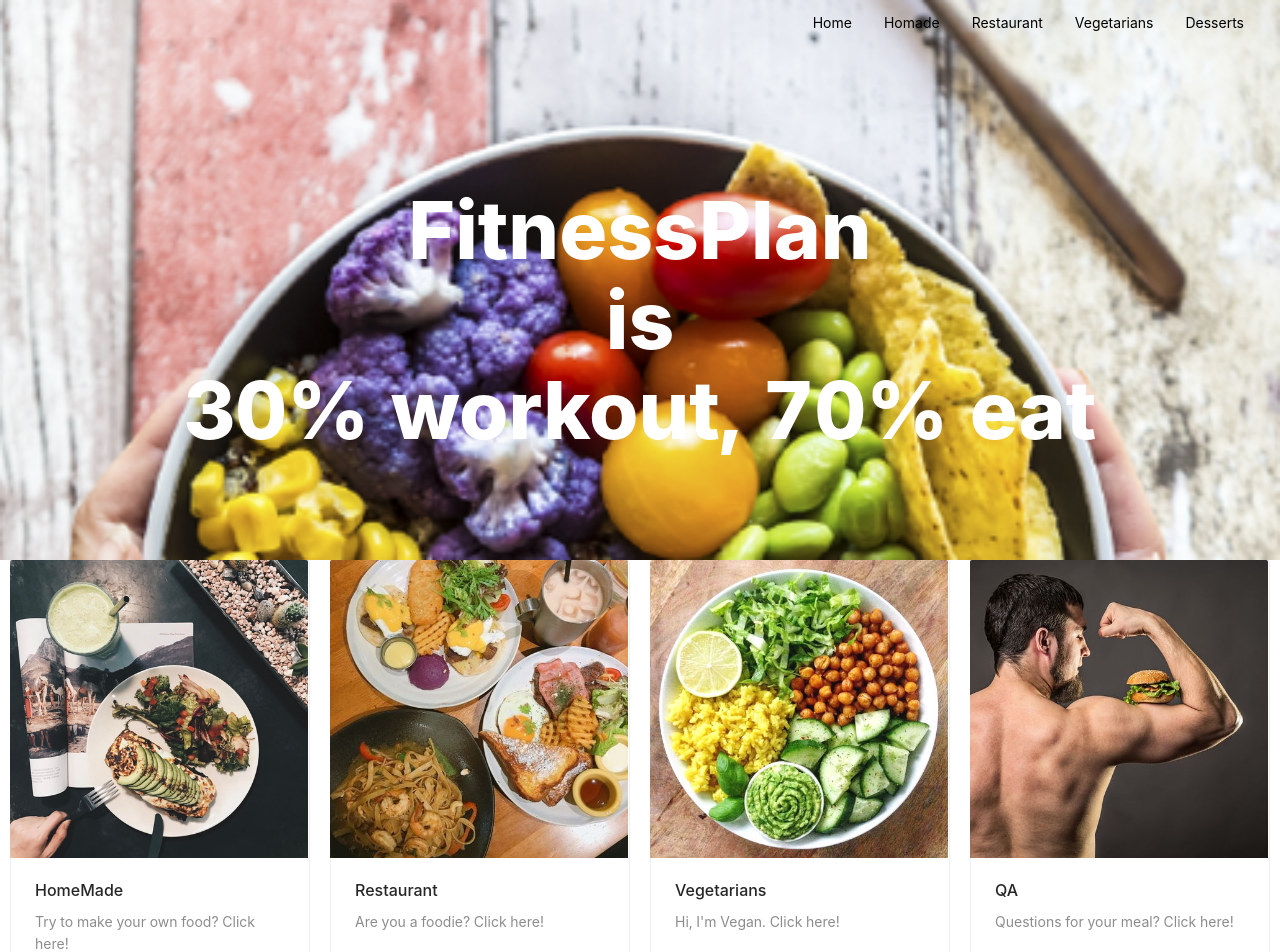
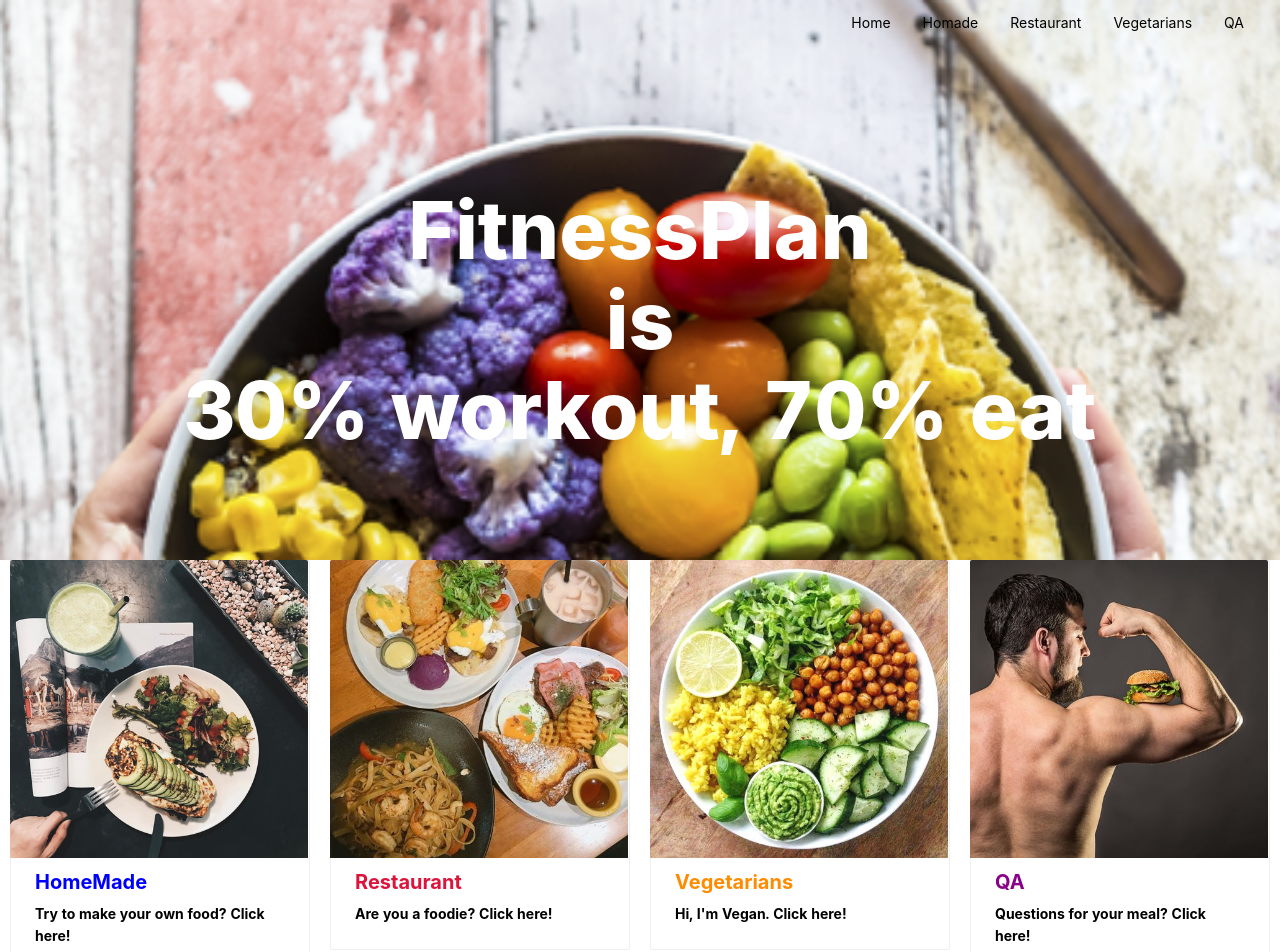
Before and after one commit to b6i0l5l/FoodPlan, a React (Create React App) app: page / in a window 1280 px wide. Shown: the top 952 px of the page. Built offline with nearby package versions, Linux system fonts and the light colour scheme.

Commit message:
b6i0l5l
image title update

```diff
--- a/src/App.css
+++ b/src/App.css
@@ -80,9 +80,7 @@
 }
 .ant-card-cover{
   max-width: 100%;
-
   margin-left: 20px;
-
 }
 
 .Image{
@@ -90,9 +88,39 @@
   max-height: 100%;
   margin-left: 10px;
   margin-right: 10px;
+  font-weight: bold;
+  line-height: 1px;
+}
+.ant-card{
+  color:black !important;
+  margin-top: 10px;
+}
+.Image1-Title > p{
+  color:#0000FF;
+  font-weight: bold;
+  font-size: 20px;
+  line-height: 1px;
+}
+.Image2-Title > p{
+  color:#DC143C;
+  font-weight: bold;
+  font-size: 20px;
+  line-height: 1px;
+}
+.Image3-Title > p{
+  color:#FF8C00;
+  font-weight: bold;
+  font-size: 20px;
+  line-height: 1px;
+}
+.Image4-Title > p{
+  color:DarkMagenta;
+  font-weight: bold;
+  font-size: 20px;
+  line-height: 1px;
 }
 .Footer{
-  background-color: yellow;
+  background-color: white;
   grid-column-start:1;
   grid-column-end:5;
   grid-row-start:4;
--- a/src/App.js
+++ b/src/App.js
@@ -25,7 +25,7 @@ class FoodPlan extends Component{
             Vegetarians
           </Button>
           <Button type="link" class = "ant-btn-link">
-            Desserts
+            QA
           </Button>
         </div>
         <div class = "Content1">
@@ -37,46 +37,66 @@ class FoodPlan extends Component{
         </div>
         <div class = "Content21">
           <div class = "Image">
+            <div class = "ant-card">
               <Card
                 class = "ant-card-cover"
                 cover={<img alt="example" src="homemade.png" />}
               >
-              <Meta title="HomeMade" description="Try to make your own food? Click here!" />
+                <div class = "Image1-Title">
+                  <p>HomeMade</p>
+                  <p1>Try to make your own food? Click here!</p1>
+                </div>
               </Card>
+            </div>
           </div>
         </div>
         <div class = "Content22">
           <div class = "Image">
+            <div class = "ant-card">
               <Card
                 class = "ant-card-cover"
                 cover={<img alt="example" src="Restaurant.jpg" />}
               >
-              <Meta title="Restaurant" description="Are you a foodie? Click here!" />
+                <div class = "Image2-Title">
+                  <p>Restaurant</p>
+                  <p1>Are you a foodie? Click here!</p1>
+                </div>
               </Card>
+            </div>
           </div>
         </div>
         <div class = "Content23">
           <div class = "Image">
+            <div class = "ant-card">
               <Card
                 class = "ant-card-cover"
                 cover={<img alt="example" src="vegetarian.jpeg" />}
               >
-              <Meta title="Vegetarians" description="Hi, I'm Vegan. Click here!" />
+                <div class = "Image3-Title">
+                  <p>Vegetarians</p>
+                  <p1>Hi, I'm Vegan. Click here!</p1>
+                </div>
               </Card>
+            </div>
           </div>
         </div>
         <div class = "Content24">
           <div class = "Image">
+            <div class = "ant-card">
               <Card
                 class = "ant-card-cover"
                 cover={<img alt="example" src="QA.jpg" />}
               >
-              <Meta title="QA" description="Questions for your meal? Click here!" />
+                <div class = "Image4-Title">
+                  <p>QA</p>
+                  <p1>Questions for your meal? Click here!</p1>
+                </div>
               </Card>
             </div>
           </div>
+        </div>
         <div class = "Footer">
-          Made by Stanley
+          Footer
         </div>
       </div>
 
```
Lines whose indentation alone changed are shown as unchanged.
